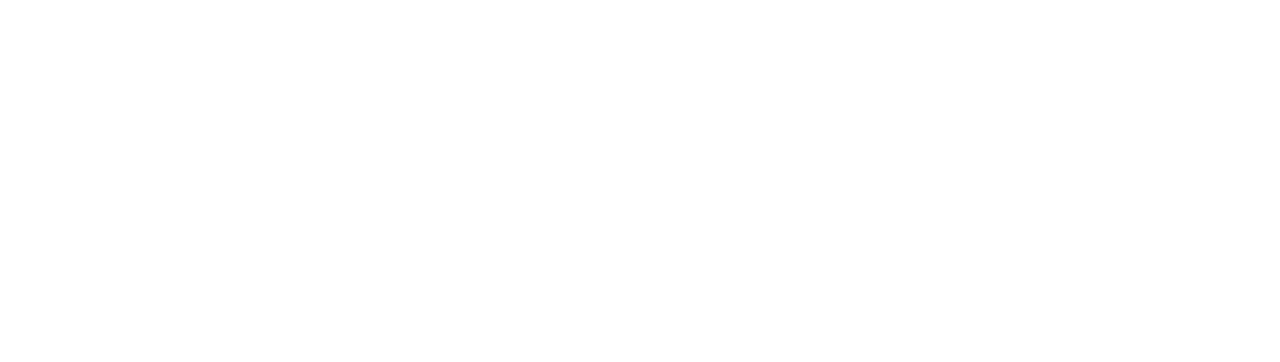
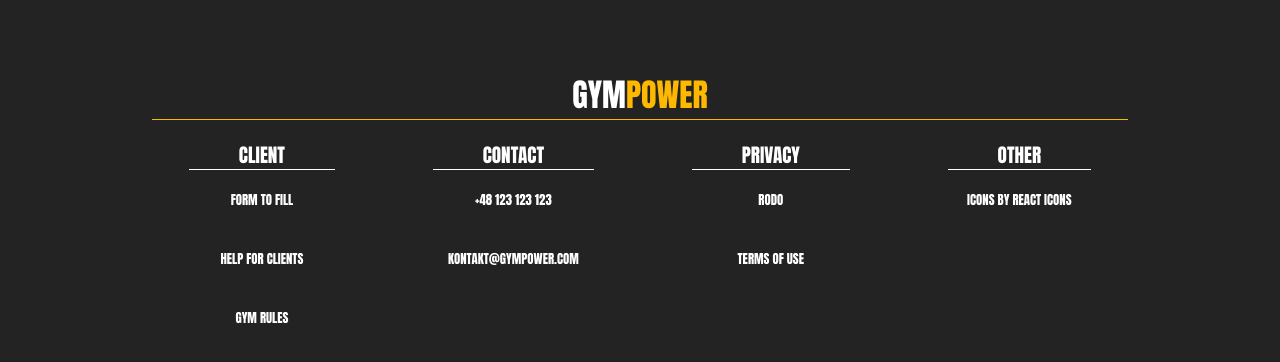
Before and after one commit to Pabiak/GymWebsite, a React app: page / in a window 1280 px wide. Shown: the part 3690-4052 px from the top of the page. Before the commit the page ends 3690 px from the top, so only its background shows below. Built offline with nearby package versions, Linux system fonts and the light colour scheme; the HTML template or start-up script is replaced by a standard one.

Commit message:
add footer

```diff
--- a/src/App.jsx
+++ b/src/App.jsx
@@ -1,9 +1,11 @@
-import './App.scss'
 import Header from './components/Header/header.component'
 import Info from './components/Info/Info.component'
 import Prices from './components/Prices/Prices.component'
 import Team from './components/Team/team.component'
 import Contact from './components/Contact/Contact.component'
+import Footer from './components/Footer/Footer.component'
+
+import './App.scss'
 
 const App = () => {
   return (
@@ -13,6 +15,7 @@
       <Team />
       <Prices />
       <Contact />
+      <Footer />
     </>
   )
 }
--- /dev/null
+++ b/src/components/Footer/Footer.component.jsx
@@ -0,0 +1,52 @@
+import './Footer.styles.scss'
+
+const Footer = () => {
+  return (
+    <div className="footerwrapper">
+      <div className="footertext">
+        <span className="white">gym</span>
+        <span className="orange">power</span>
+      </div>
+      <div className="footerbottom">
+        <div className="clientswrapper">
+          <span className="footercategory">Client</span>
+          <a href="#" className="footerlink">
+            Form to fill
+          </a>
+          <a href="#" className="footerlink">
+            Help for clients
+          </a>
+          <a href="#" className="footerlink">
+            Gym rules
+          </a>
+        </div>
+        <div className="footercontactwrapper">
+          <span className="footercategory">Contact</span>
+          <a href="#" className="footerlink">
+            +48 123 123 123
+          </a>
+          <a href="#" className="footerlink">
+            kontakt@gympower.com
+          </a>
+        </div>
+        <div className="privacywrapper">
+          <span className="footercategory">Privacy</span>
+          <a href="#" className="footerlink">
+            RODO
+          </a>
+          <a href="#" className="footerlink">
+            Terms of use
+          </a>
+        </div>
+        <div className="otherswrapper">
+          <span className="footercategory">Other</span>
+          <a href="#" className="footerlink">
+            Icons by React icons
+          </a>
+        </div>
+      </div>
+    </div>
+  )
+}
+
+export default Footer
--- /dev/null
+++ b/src/components/Footer/Footer.styles.scss
@@ -0,0 +1,50 @@
+@import 'src/variables';
+
+.footerwrapper{
+    display: flex;
+    flex-direction: column;
+    background-color: $black;
+    text-transform: uppercase;
+    width: 100%;
+    align-items: center;
+    height: 500px;
+
+    .footertext{
+        margin-top: 70px;
+        font-size: 2rem;
+        padding: 0 420px;
+        border-bottom: 1px solid $orange;
+    }
+
+    .footerbottom{
+        display: flex;
+        justify-content: space-around;
+        width: 1000px;
+        margin-top: 20px;
+        .footerlink{
+            color: white;
+            text-decoration: none;
+            margin: 20px 10px;
+            font-size: .8rem;
+        }
+
+        .footercategory{
+            color: $white;
+            font-size: 1.2rem;
+            border-bottom: 1px solid $white;
+            padding: 0 50px;
+        }
+
+        .clientswrapper,
+        .privacywrapper,
+        .otherswrapper,
+        .footercontactwrapper{
+            display: flex;
+            flex-direction: column;
+            align-items: center;
+        }
+
+    }
+
+
+}
```
Also changed, not shown: src/components/Prices/Prices.styles.scss (line endings or trailing spaces).
